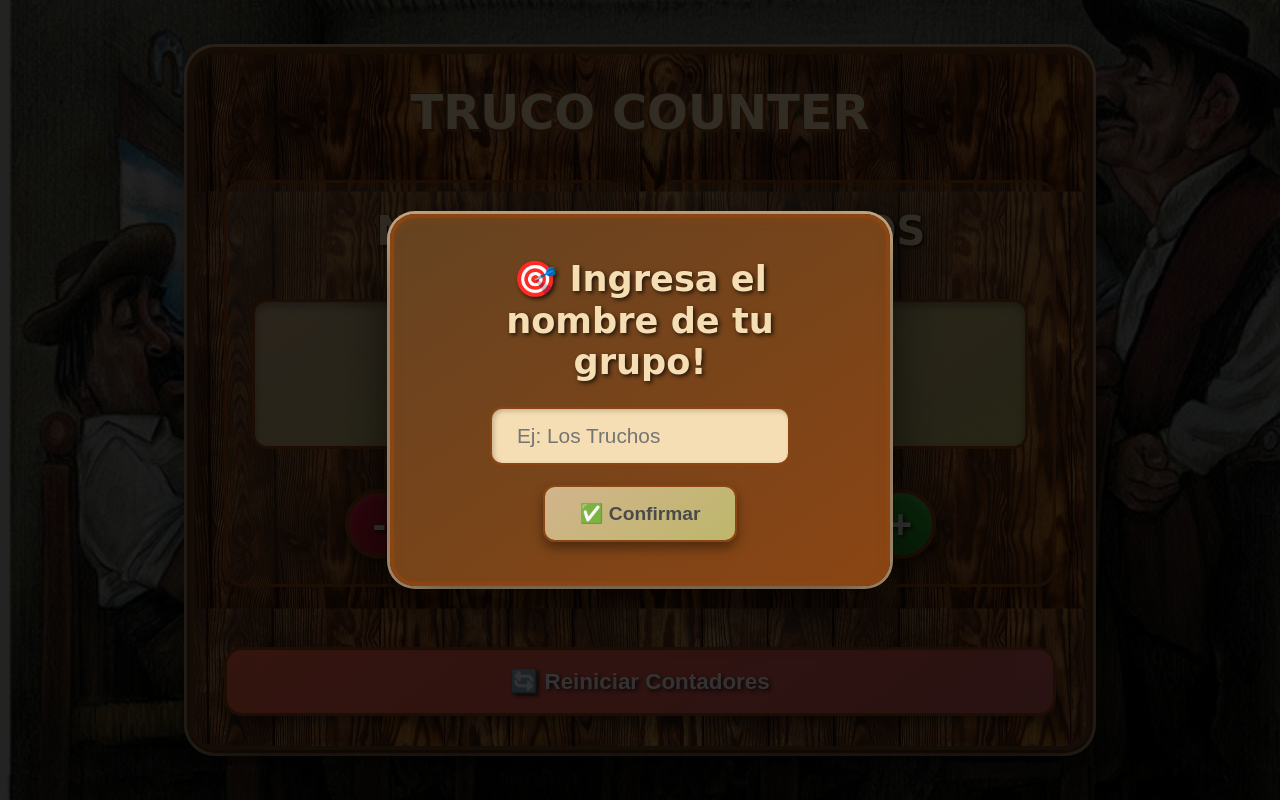
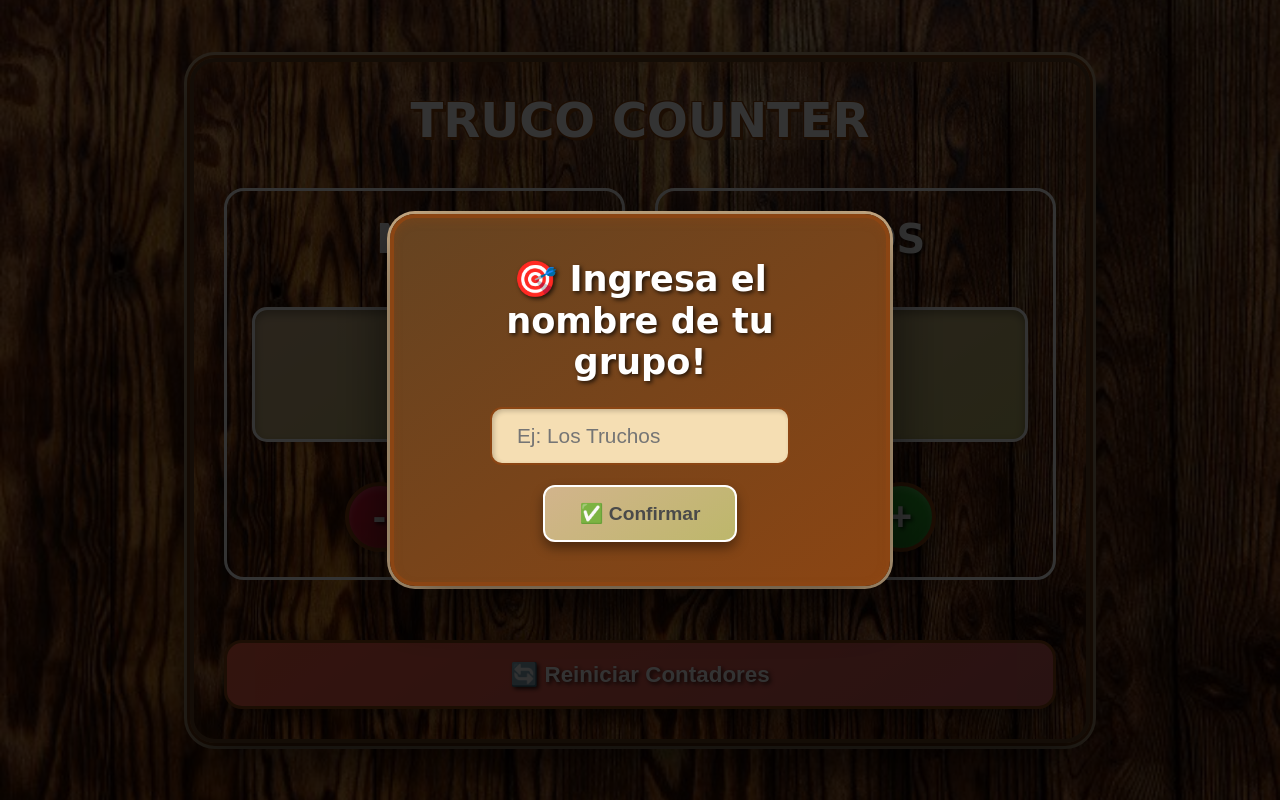
Before and after one commit to Francisco-Grote/01_TrucoCounter, a Flask app: page /suma_ellos in a window 1280 px wide. Run offline with Flask 3, Linux system fonts and the light colour scheme.

Commit message:
Ultimo push correcion de img

```diff
--- a/static/styles.css
+++ b/static/styles.css
@@ -6,7 +6,7 @@
 
 body {
     font-family: 'UnifrakturMaguntia', cursive;
-            background: url(/static/img/Fondo.jpg) center center fixed;
+    background: url(/static/img/fondo_contenedor.jpg) center center fixed;
     background-size: cover;
     background-repeat: no-repeat;
     min-height: 100vh;
@@ -14,18 +14,6 @@
     align-items: center;
     justify-content: center;
     position: relative;
-        }
-
-        /* Overlay para mejorar legibilidad */
-        body::before {
-            content: '';
-            position: fixed;
-            top: 0;
-            left: 0;
-            width: 100%;
-            height: 100%;
-            background: rgba(0, 0, 0, 0.3);
-            z-index: 0;
 }
 
 .container {
@@ -81,7 +69,7 @@
 }
 
 .nombregrupomodal h1 {
-            color: #F5DEB3;
+    color: #ffffff;
     font-size: 2.2rem;
     margin-bottom: 25px;
     text-shadow: 2px 2px 4px rgba(0, 0, 0, 0.7);
@@ -103,7 +91,7 @@
 .nombregrupomodal button {
     padding: 15px 35px;
     background: linear-gradient(145deg, #D2B48C, #BDB76B);
-            border: 2px solid #8B4513;
+    border: 2px solid #ffffff;
     border-radius: 12px;
     color: #4A4A4A;
     font-weight: bold;
@@ -120,7 +108,9 @@
 
 /* Contenedor principal del contador */
 .contador {
-            background: url(/static/img/fondo_contenedor.jpg) center center fixed;
+    background: url(/static/img/fondo_contenedor.jpg) center center;
+    background-size: 100% 100%;
+    background-repeat: no-repeat;
     border-radius: 25px;
     padding: 30px;
     box-shadow:
@@ -133,28 +123,11 @@
     overflow: hidden;
 }
 
-        .contador::before {
-            content: '';
-            position: absolute;
-            top: 0;
-            left: 0;
-            right: 0;
-            bottom: 0;
-            background:
-                repeating-linear-gradient(
-                    90deg,
-                    rgba(139, 69, 19, 0.1) 0px,
-                    rgba(101, 67, 33, 0.2) 2px,
-                    rgba(139, 69, 19, 0.1) 4px
-                );
-            pointer-events: none;
-        }
-
 /* Nombre del grupo */
 .contador h1 {
     text-align: center;
     font-size: 3rem;
-            color: #F5DEB3;
+    color: #ffffff;
     margin-bottom: 40px;
     text-shadow:
         3px 3px 0px #8B4513,
@@ -181,10 +154,9 @@
     flex-direction: column;
     align-items: center;
     text-align: center;
-            background: linear-gradient(145deg, rgba(210, 180, 140, 0.2), rgba(139, 69, 19, 0.2));
     border-radius: 20px;
     padding: 25px;
-            border: 3px solid #8B4513;
+    border: 3px solid #ffffff;
     position: relative;
     z-index: 2;
     min-height: 300px;
@@ -192,7 +164,7 @@
 
 .nosotrostexto h1, .ellostexto h1 {
     font-size: 2.5rem;
-            color: #F5DEB3;
+    color: #ffffff;
     margin-bottom: 25px;
     text-shadow: 2px 2px 4px rgba(0, 0, 0, 0.8);
     font-weight: bold;
@@ -200,10 +172,10 @@
 
 /* Área de palitos - MÁS GRANDE */
 .palitos-area {
-            min-height: 150px;
+    min-height: 135px;
     width: 100%;
     background: linear-gradient(145deg, #D2B48C, #BDB76B);
-            border: 3px solid #8B4513;
+    border: 3px solid #ffffff;
     border-radius: 15px;
     padding: 20px;
     margin: 20px 0;
@@ -215,23 +187,6 @@
     box-shadow: inset 0 4px 8px rgba(0, 0, 0, 0.3);
     position: relative;
     overflow: hidden;
-        }
-
-        .palitos-area::before {
-            content: '';
-            position: absolute;
-            top: 0;
-            left: 0;
-            right: 0;
-            bottom: 0;
-            background:
-                repeating-linear-gradient(
-                    45deg,
-                    rgba(139, 69, 19, 0.05) 0px,
-                    rgba(139, 69, 19, 0.05) 1px,
-                    transparent 1px,
-                    transparent 20px
-                );
 }
 
 /* Grupos de 5 palitos - MÁS GRANDES */
@@ -246,7 +201,7 @@
 .grupo-cinco::after {
     content: '';
     position: absolute;
-            background: #8B4513;
+    background: #ffffff;
     border-radius: 3px;
     box-shadow: 0 3px 6px rgba(0, 0, 0, 0.4);
 }
@@ -259,9 +214,9 @@
     left: 5px;
     box-shadow:
         0 3px 6px rgba(0, 0, 0, 0.4),
-                10px 0 0 #8B4513,
-                20px 0 0 #8B4513,
-                30px 0 0 #8B4513,
+        10px 0 0 #ffffff,
+        20px 0 0 #ffffff,
+        30px 0 0 #ffffff,
         10px 3px 6px rgba(0, 0, 0, 0.4),
         20px 3px 6px rgba(0, 0, 0, 0.4),
         30px 3px 6px rgba(0, 0, 0, 0.4);
@@ -274,7 +229,7 @@
     top: 22px;
     left: 4px;
     transform: rotate(-20deg);
-            background: #654321;
+    background: #ffffff;
     box-shadow: 0 3px 6px rgba(0, 0, 0, 0.5);
 }
 
@@ -289,7 +244,7 @@
 
 .palitos-sueltos::before {
     content: '';
-            background: #8B4513;
+    background: #ffffff;
     width: 5px;
     height: 40px;
     border-radius: 3px;
@@ -404,7 +359,7 @@
     }
 
     .palitos-area {
-                min-height: 120px;
+        min-height: 105px;
         padding: 15px;
     }
 
```
Lines whose indentation alone changed are shown as unchanged.
